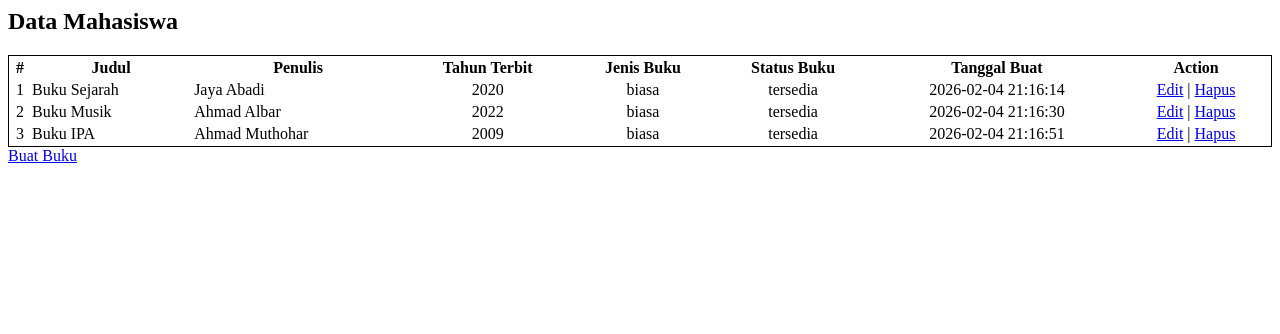
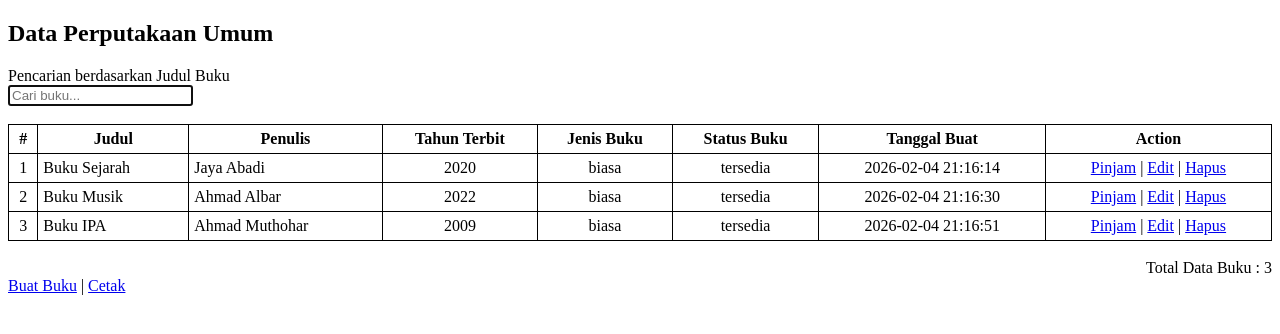
Before and after one commit to soebarjo-dev/php-practical, a PHP site: page / in a window 1280 px wide. Shown: the top 334 px of the page. Run offline with PHP 8.4, Linux system fonts and the light colour scheme; data comes from the database, SQL or seed files in the repository.

Commit message:
completed feature

```diff
--- a/models/Buku.php
+++ b/models/Buku.php
@@ -10,9 +10,17 @@ class Buku
         $this->connection = $db;
     }
 
-    public function all()
+    public function all($search='')
     {
-        $statement = $this->connection->prepare("SELECT * FROM {$this->table} WHERE tanggal_hapus IS NULL");
+        $query = "SELECT * FROM {$this->table} WHERE ";
+
+        if ($search !== "" && strlen($search) > 0){
+            $query .= "(judul LIKE '%{$search}%' OR penulis LIKE '%{$search}%' OR tahun_terbit LIKE '%{$search}%') AND ";
+        }
+
+        $query .= "tanggal_hapus IS NULL";
+
+        $statement = $this->connection->prepare($query);
         $statement->execute();
 
         return $statement->fetchAll(PDO::FETCH_ASSOC);
@@ -41,7 +49,7 @@ class Buku
         $statement = $this->connection->prepare("
             UPDATE {$this->table}
             SET judul = ?, penulis = ?, tahun_terbit = ?, jenis_buku = ?, status_buku = ?
-            WHERE id = ${id}
+            WHERE id = {$id}
         ");
 
         return $statement->execute($params);
@@ -51,7 +59,7 @@ class Buku
     {
         $statement = $this->connection->prepare("
             DELETE FROM {$this->table}
-            WHERE id = ${id}
+            WHERE id = {$id}
         ");
 
         return $statement->execute($params);
@@ -62,7 +70,7 @@ class Buku
         $statement = $this->connection->prepare("
             UPDATE {$this->table}
             SET tanggal_hapus = now()
-            WHERE id = ${id}
+            WHERE id = {$id}
         ");
 
         return $statement->execute($params);
--- a/public/create.php
+++ b/public/create.php
@@ -20,13 +20,11 @@
     <label>Status Buku</label> <br/>
     <input id="statusBukuBiasa" type="radio" name="statusBuku" value="tersedia" checked />
     <label for="statusBukuBiasa">Tersedia</label>
-
-    <input id="statusBukuReferensi" type="radio" name="statusBuku" value="dipinjam" />
-    <label for="statusBukuReferensi">Dipinjam</label>
     <br/><br/>
 
 <br/>
 <br/>
 <br/>
 <button type="submit">Simpan</button>
+<button type="button" onclick="window.history.back()">Batal</button>
 </form
--- a/public/index.php
+++ b/public/index.php
@@ -5,13 +5,52 @@ require "../models/Buku.php";
 
 $db = (new Database())->connect();
 $buku = new Buku($db);
-$data = $buku->all();
+$search = isset($_GET['cariBuku']) ? $_GET['cariBuku']:'';
+$data = $buku->all($search);
 
 ?>
 
-<h2>Data Mahasiswa</h2>
+<!DOCTYPE html>
+<html>
+    <head>
+        <title>Data Perpustakaan</title>
+        <style>
+            table {
+                border-collapse: collapse;
+                width: 100%;
+            }
 
-<table style="border:1px solid #000;" width="100%">
+            table, th, table, td {
+                border: 1px solid #000;
+                padding: 5px;
+            }
+
+            @media print {
+                @page {
+                    size: A4 portrait;
+                    margin: 0mm;
+                }
+
+                body {
+                    margin: 0;
+                    padding: 0;
+                    font-family: Arial, Helvetica, sans-serif;
+                }
+
+                .hideWhenPrint {
+                    display: none;
+                }
+            }
+        </style>
+    </head>
+    <body>
+        <h2>Data Perputakaan Umum</h2>
+
+        <form method="get" autocomplete="off" class="hideWhenPrint">
+            <label>Pencarian berdasarkan Judul Buku</label><br/>
+            <input type="text" name="cariBuku" placeholder="Cari buku..." value="<?= $search ?>" autofocus />
+        </form><br/>
+        <table>
             <thead>
                 <tr>
                     <th>#</th>
@@ -21,12 +60,12 @@ $data = $buku->all();
                     <th>Jenis Buku</th>
                     <th>Status Buku</th>
                     <th>Tanggal Buat</th>
-            <th>Action</th>
+                    <th class="hideWhenPrint">Action</th>
                 </tr>
             </thead>
 
             <tbody>
-        <?php foreach ($data as $key => $value): ?>
+                <?php $total = 0; foreach ($data as $key => $value): $total += 1; ?>
                 <tr>
                     <td align="center"><?= $key + 1 ?></td>
                     <td><?= $value['judul'] ?></td>
@@ -35,10 +74,34 @@ $data = $buku->all();
                     <td align="center"><?= $value['jenis_buku'] ?></td>
                     <td align="center"><?= $value['status_buku'] ?></td>
                     <td align="center"><?= $value['tanggal_buat'] ?></td>
-            <td align="center"><a href="edit.php?id=<?= $value['id']; ?>">Edit</a> | <a href="delete.php?id=<?= $value['id']; ?>">Hapus</a></td>
+                    <td align="center" class="hideWhenPrint">
+                        <?php if ($value['jenis_buku'] === "biasa"): ?>
+                            <?php if ($value['status_buku'] === "dipinjam"): ?>
+                                <a href="edit.php?id=<?= $value['id']; ?>&is_return=1">Kembalikan</a> |
+                            <?php else: ?>
+                                <a href="edit.php?id=<?= $value['id']; ?>&is_borrowable=1">Pinjam</a> |
+                            <?php endif; ?>
+                        <?php else: ?>
+                            <a style="text-decoration: line-through; cursor: no-drop; ">Pinjam</a> |
+                        <?php endif; ?>
+                        <a href="edit.php?id=<?= $value['id']; ?>">Edit</a> |
+                        <a href="delete.php?id=<?= $value['id']; ?>">Hapus</a>
+                    </td>
                 </tr>
                 <?php endforeach; ?>
             </tbody>
-</table>
+        </table><br/>
+        <span style="float: right">Total Data Buku : <?= $total; ?></span>
+        <br/>
+        <div class="hideWhenPrint">
+            <a href="create.php">Buat Buku</a> | <a style="cursor: pointer" href="#" onclick="onPrint()">Cetak</a>
+        </div>
+        <script type="text/javascript">
+            function onPrint(){
+                event.preventDefault();
 
-<a href="create.php">Buat Buku</a>
+                window.print();
+            }
+        </script>
+    </body>
+</html>
--- a/public/save.php
+++ b/public/save.php
@@ -8,6 +8,7 @@ $buku = new Buku($db);
 
 if (isset($_SERVER['REQUEST_METHOD']) && $_SERVER['REQUEST_METHOD'] === "POST"){
     $params = [$_POST['judulBuku'], $_POST['penulis'], $_POST['tahunTerbit'], $_POST['jenisBuku'], $_POST['statusBuku']];
+
     if (isset($_GET['id'])){
         $buku->update($_GET['id'], $params);
     } else {
```
Also changed, not shown: public/edit.php (+40 -13 lines). Lines whose indentation alone changed are shown as unchanged.
